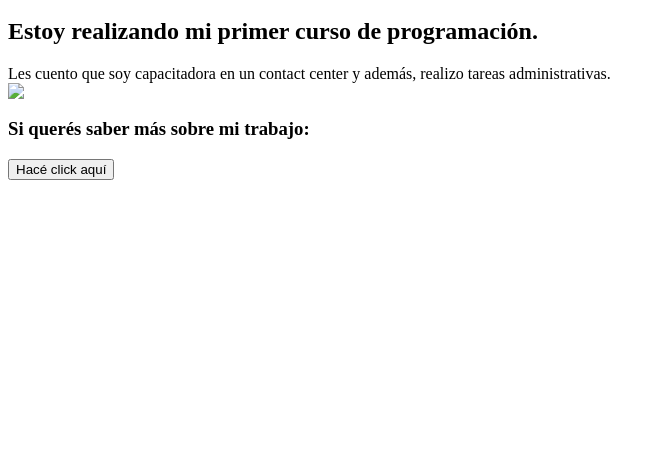
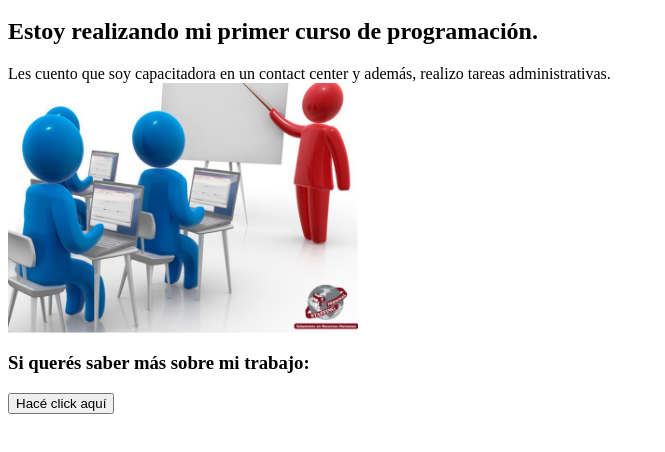
Before and after one commit to julibotta7/juliette2023, a plain HTML site: page index.html in a window 1280 px wide. Shown: the part 48-500 px from the top of the page, without its empty margins (0-665 px from the left). Drawn offline with Linux system fonts and the light colour scheme.

Commit message:
Cuarto commit

```diff
--- a/index.html
+++ b/index.html
@@ -12,7 +12,7 @@
 <section>
 <article>Les cuento que soy capacitadora en un contact center y además, realizo tareas administrativas.</article>
 </section>
-<img src="capacitador.jpg">
+<img src="capacitador.png" width="350" height="250">
 <h3>Si querés saber más sobre mi trabajo:</h3>
 <button>Hacé click aquí</button>
 </body>
```
Also changed, not shown: capacitador.png (added).
